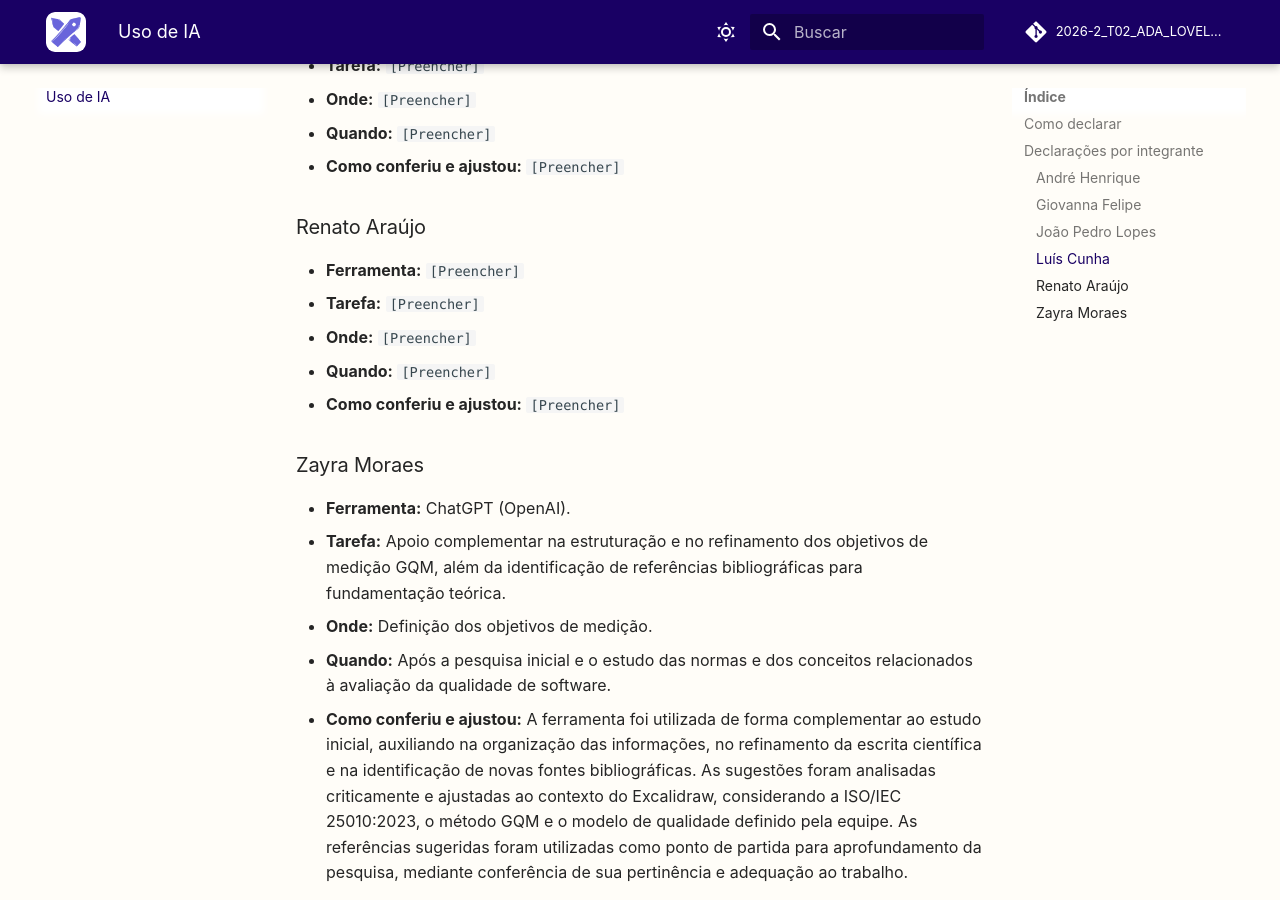
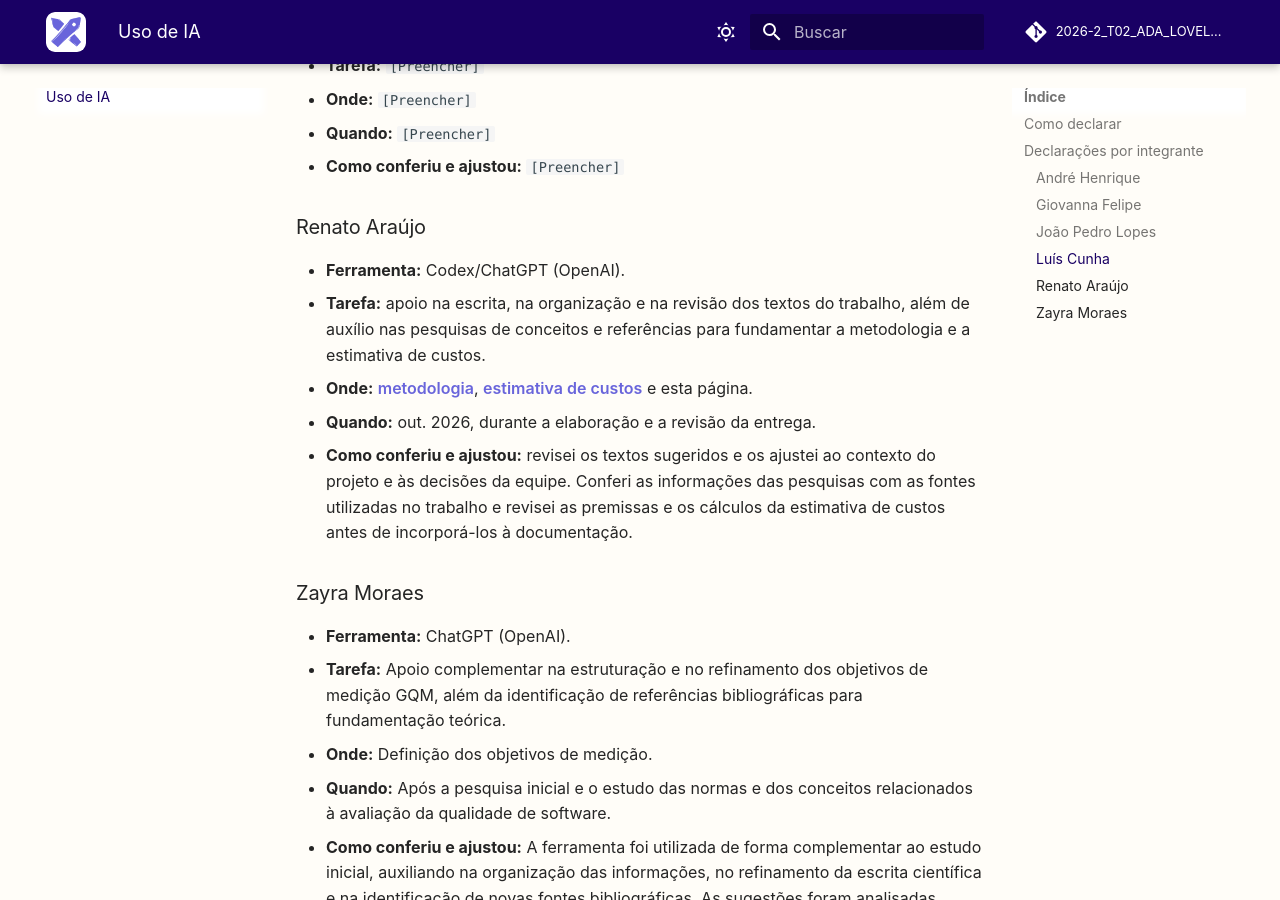
Before and after one commit to FCTE-Qualidade-de-Software-1/2026-2_T02_ADA_LOVELACE, an MkDocs documentation site: the page built from docs/uso-ia.md, in a window 1280 px wide and 900 px high, scrolled down 2535 px. Built offline with MkDocs 1.6.1 and Material for MkDocs 9.7.7, drawn with Linux system fonts in a browser that asks for light colours; comment, search, counter and statistics services are not loaded.

Commit message:
Update uso-ia.md

```diff
--- a/docs/uso-ia.md
+++ b/docs/uso-ia.md
@@ -101,12 +101,17 @@ aparecer entre aspas e com a referência correspondente.
 
 ### Renato Araújo
 
-* **Ferramenta:** `[Preencher]`
-* **Tarefa:** `[Preencher]`
-* **Onde:** `[Preencher]`
-* **Quando:** `[Preencher]`
-* **Como conferiu e ajustou:** `[Preencher]`
-
+* **Ferramenta:** Codex/ChatGPT (OpenAI).
+* **Tarefa:** apoio na escrita, na organização e na revisão dos textos do
+  trabalho, além de auxílio nas pesquisas de conceitos e referências para
+  fundamentar a metodologia e a estimativa de custos.
+* **Onde:** [metodologia](metodologia.md),
+  [estimativa de custos](gestao/estimativa-custos.md) e esta página.
+* **Quando:** out. 2026, durante a elaboração e a revisão da entrega.
+* **Como conferiu e ajustou:** revisei os textos sugeridos e os ajustei ao
+  contexto do projeto e às decisões da equipe. Conferi as informações das
+  pesquisas com as fontes utilizadas no trabalho e revisei as premissas e os
+  cálculos da estimativa de custos antes de incorporá-los à documentação.
 ### Zayra Moraes
 
 * **Ferramenta:** ChatGPT (OpenAI).
```
